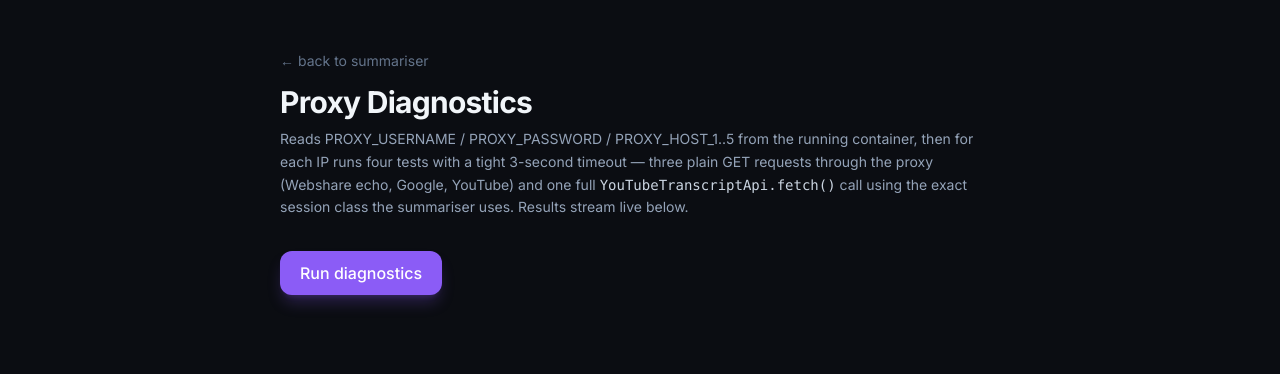
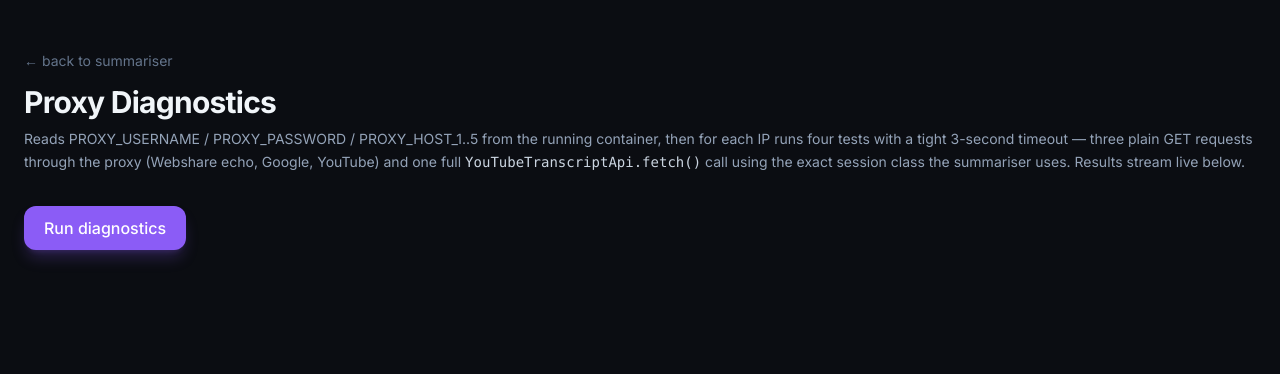
Before and after one commit to PaulCoughlin/video-summariser, a FastAPI app: page /diagnostics in a window 1280 px wide. Shown: the top 374 px of the page. Run offline with FastAPI, Linux system fonts and the light colour scheme; some libraries are stand-ins or nearby versions.

Commit message:
Diagnostics: drop max-w-3xl so log window fills the viewport

```diff
--- a/vps/templates/diag.html
+++ b/vps/templates/diag.html
@@ -23,7 +23,7 @@
   </script>
 </head>
 <body class="min-h-screen bg-ink-950 text-slate-100 antialiased">
-  <main class="max-w-3xl mx-auto px-6 py-12">
+  <main class="px-6 py-12">
     <header class="mb-8">
       <a href="/" class="text-sm text-slate-500 hover:text-slate-300">← back to summariser</a>
       <h1 class="mt-3 text-3xl font-bold tracking-tight">Proxy Diagnostics</h1>
```
